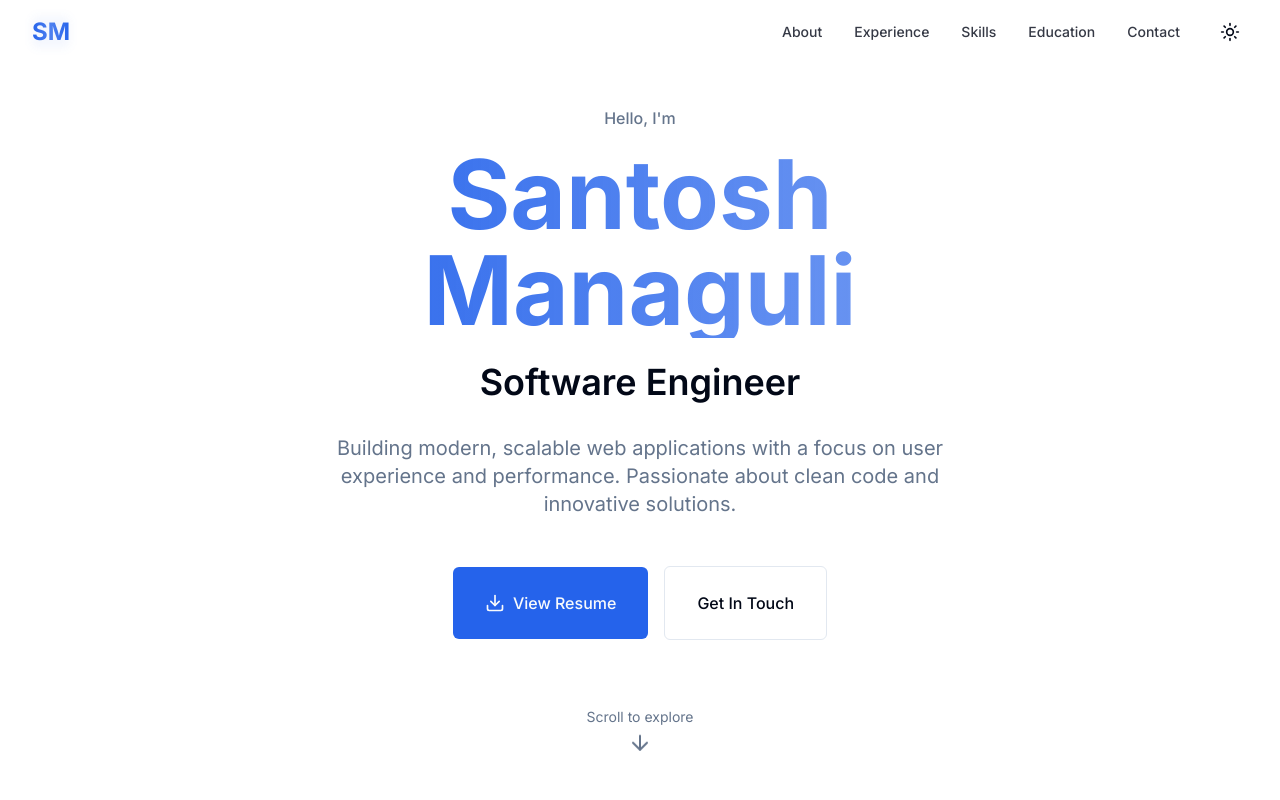
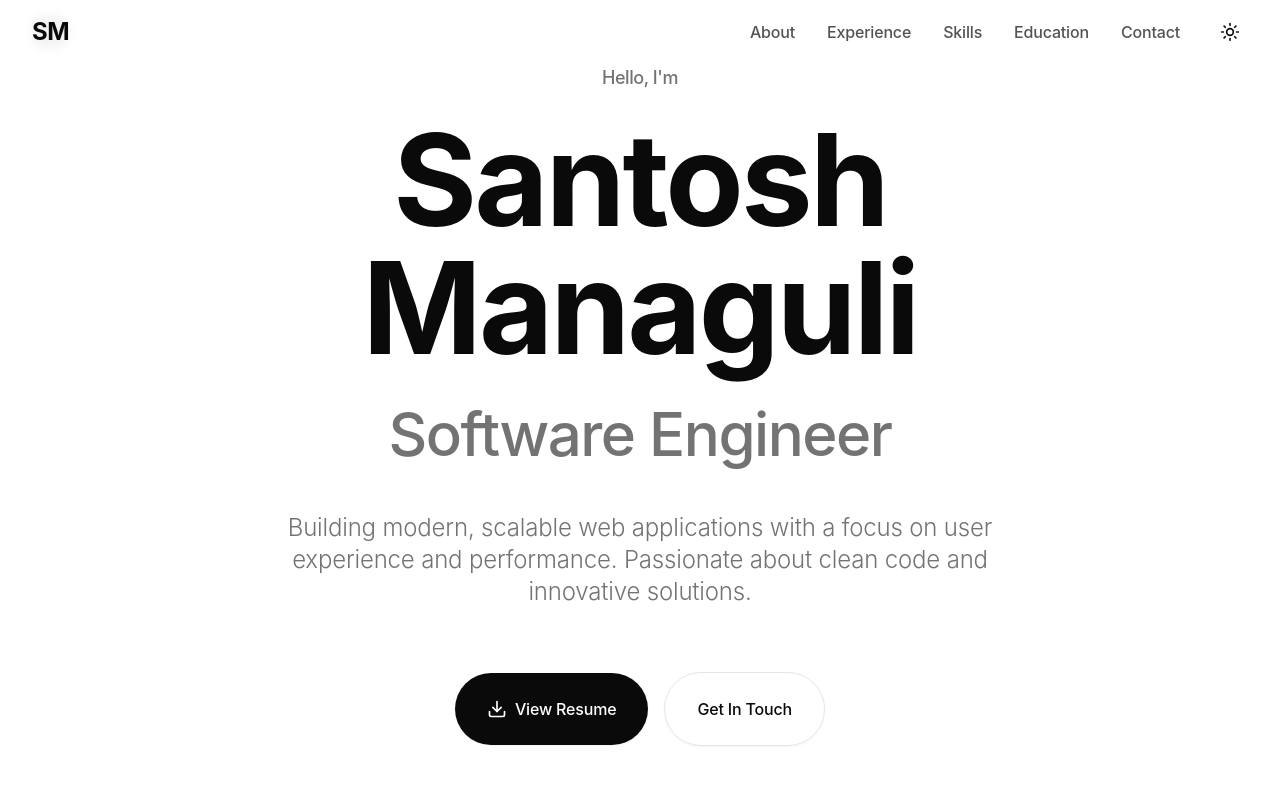
Before and after one commit to santoshmanaguli/santoshmanaguli, a Next.js app: page / in a window 1280 px wide. Shown: the top 800 px of the page. Built offline with nearby package versions, Linux system fonts and the light colour scheme.

Commit message:
font changes

```diff
--- a/app/globals.css
+++ b/app/globals.css
@@ -5,47 +5,47 @@
 @layer base {
   :root {
     --background: 0 0% 100%;
-    --foreground: 222.2 84% 4.9%;
+    --foreground: 0 0% 3.9%;
     --card: 0 0% 100%;
-    --card-foreground: 222.2 84% 4.9%;
+    --card-foreground: 0 0% 3.9%;
     --popover: 0 0% 100%;
-    --popover-foreground: 222.2 84% 4.9%;
-    --primary: 221.2 83.2% 53.3%;
-    --primary-foreground: 210 40% 98%;
-    --secondary: 210 40% 96.1%;
-    --secondary-foreground: 222.2 47.4% 11.2%;
-    --muted: 210 40% 96.1%;
-    --muted-foreground: 215.4 16.3% 46.9%;
-    --accent: 210 40% 96.1%;
-    --accent-foreground: 222.2 47.4% 11.2%;
+    --popover-foreground: 0 0% 3.9%;
+    --primary: 0 0% 9%;
+    --primary-foreground: 0 0% 98%;
+    --secondary: 0 0% 96.1%;
+    --secondary-foreground: 0 0% 9%;
+    --muted: 0 0% 96.1%;
+    --muted-foreground: 0 0% 45.1%;
+    --accent: 0 0% 96.1%;
+    --accent-foreground: 0 0% 9%;
     --destructive: 0 84.2% 60.2%;
-    --destructive-foreground: 210 40% 98%;
-    --border: 214.3 31.8% 91.4%;
-    --input: 214.3 31.8% 91.4%;
-    --ring: 221.2 83.2% 53.3%;
-    --radius: 0.5rem;
+    --destructive-foreground: 0 0% 98%;
+    --border: 0 0% 89.8%;
+    --input: 0 0% 89.8%;
+    --ring: 0 0% 3.9%;
+    --radius: 1rem;
   }
 
   .dark {
-    --background: 222.2 84% 4.9%;
-    --foreground: 210 40% 98%;
-    --card: 222.2 84% 4.9%;
-    --card-foreground: 210 40% 98%;
-    --popover: 222.2 84% 4.9%;
-    --popover-foreground: 210 40% 98%;
-    --primary: 217.2 91.2% 59.8%;
-    --primary-foreground: 222.2 47.4% 11.2%;
-    --secondary: 217.2 32.6% 17.5%;
-    --secondary-foreground: 210 40% 98%;
-    --muted: 217.2 32.6% 17.5%;
-    --muted-foreground: 215 20.2% 65.1%;
-    --accent: 217.2 32.6% 17.5%;
-    --accent-foreground: 210 40% 98%;
+    --background: 0 0% 3.9%;
+    --foreground: 0 0% 98%;
+    --card: 0 0% 3.9%;
+    --card-foreground: 0 0% 98%;
+    --popover: 0 0% 3.9%;
+    --popover-foreground: 0 0% 98%;
+    --primary: 0 0% 98%;
+    --primary-foreground: 0 0% 9%;
+    --secondary: 0 0% 14.9%;
+    --secondary-foreground: 0 0% 98%;
+    --muted: 0 0% 14.9%;
+    --muted-foreground: 0 0% 63.9%;
+    --accent: 0 0% 14.9%;
+    --accent-foreground: 0 0% 98%;
     --destructive: 0 62.8% 30.6%;
-    --destructive-foreground: 210 40% 98%;
-    --border: 217.2 32.6% 17.5%;
-    --input: 217.2 32.6% 17.5%;
-    --ring: 224.3 76.3% 48%;
+    --destructive-foreground: 0 0% 98%;
+    --border: 0 0% 14.9%;
+    --input: 0 0% 14.9%;
+    --ring: 0 0% 83.1%;
   }
 }
 
@@ -53,12 +53,27 @@
   * {
     @apply border-border;
   }
+
   body {
-    @apply bg-background text-foreground;
-    font-feature-settings: "rlig" 1, "calt" 1;
+    @apply bg-background text-foreground antialiased;
+    font-feature-settings: "rlig" 1, "calt" 1, "ss01" 1;
+    -webkit-font-smoothing: antialiased;
+    -moz-osx-font-smoothing: grayscale;
   }
 }
 
 html {
   scroll-behavior: smooth;
 }
+
+.font-sf-pro {
+  font-family: -apple-system, BlinkMacSystemFont, "SF Pro Display", "SF Pro Text", "Helvetica Neue", Helvetica, Arial, sans-serif;
+  font-weight: 400;
+  letter-spacing: -0.011em;
+}
+
+.font-sf-pro-bold {
+  font-family: -apple-system, BlinkMacSystemFont, "SF Pro Display", "SF Pro Text", "Helvetica Neue", Helvetica, Arial, sans-serif;
+  font-weight: 700;
+  letter-spacing: -0.022em;
+}
--- a/app/layout.tsx
+++ b/app/layout.tsx
@@ -1,9 +1,6 @@
 import type { Metadata } from "next"
-import { Inter } from "next/font/google"
 import "./globals.css"
 import { ThemeProvider } from "@/components/theme-provider"
-
-const inter = Inter({ subsets: ["latin"] })
 
 export const metadata: Metadata = {
   metadataBase: new URL("https://santoshmanaguli.vercel.app"),
@@ -59,7 +56,7 @@ export default function RootLayout({
 }) {
   return (
     <html lang="en" suppressHydrationWarning>
-      <body className={inter.className} suppressHydrationWarning>
+      <body className="font-sf-pro" suppressHydrationWarning>
         <ThemeProvider
           attribute="class"
           defaultTheme="system"
--- a/components/navigation.tsx
+++ b/components/navigation.tsx
@@ -42,7 +42,7 @@ export function Navigation() {
             href="/"
             className="relative group"
           >
-            <span className="text-2xl font-bold bg-gradient-to-r from-primary via-primary/80 to-primary bg-clip-text text-transparent hover:from-primary/80 hover:via-primary hover:to-primary/80 transition-all duration-300">
+            <span className="text-2xl font-sf-pro-bold text-foreground hover:text-foreground/80 transition-all duration-200 tracking-tight">
               SM
             </span>
             <span className="absolute inset-0 rounded-md bg-primary/5 group-hover:bg-primary/10 transition-colors duration-300 -z-10 blur-sm" />
@@ -53,7 +53,7 @@ export function Navigation() {
               <Link
                 key={item.name}
                 href={item.href}
-                className="text-sm font-medium text-foreground/80 hover:text-primary transition-colors"
+                className="text-base font-medium text-foreground/70 hover:text-foreground transition-colors duration-200"
               >
                 {item.name}
               </Link>
--- a/components/sections/contact.tsx
+++ b/components/sections/contact.tsx
@@ -57,10 +57,10 @@ export function Contact() {
           transition={{ duration: 0.5 }}
           className="text-center"
         >
-          <h2 className="text-3xl sm:text-4xl lg:text-5xl font-bold mb-6">
+          <h2 className="text-5xl sm:text-6xl lg:text-7xl font-sf-pro-bold mb-8 tracking-tight">
             Get In Touch
           </h2>
-          <p className="text-lg text-muted-foreground mb-12 max-w-2xl mx-auto">
+          <p className="text-xl sm:text-2xl text-muted-foreground mb-16 max-w-3xl mx-auto font-light leading-relaxed">
             I&apos;m always open to discussing new opportunities, interesting
             projects, or just having a chat about technology. Feel free to reach
             out!
--- a/components/sections/education.tsx
+++ b/components/sections/education.tsx
@@ -22,7 +22,7 @@ export function Education() {
           animate={isInView ? { opacity: 1, y: 0 } : { opacity: 0, y: 20 }}
           transition={{ duration: 0.5 }}
         >
-          <h2 className="text-3xl sm:text-4xl lg:text-5xl font-bold mb-12 text-center">
+          <h2 className="text-5xl sm:text-6xl lg:text-7xl font-sf-pro-bold mb-16 text-center tracking-tight">
             Education
           </h2>
           <Card className="border-2 hover:border-primary/50 transition-colors">
--- a/components/sections/experience.tsx
+++ b/components/sections/experience.tsx
@@ -83,7 +83,7 @@ export function Experience() {
           animate={isInView ? { opacity: 1, y: 0 } : { opacity: 0, y: 20 }}
           transition={{ duration: 0.5 }}
         >
-          <h2 className="text-3xl sm:text-4xl lg:text-5xl font-bold mb-12 text-center">
+          <h2 className="text-5xl sm:text-6xl lg:text-7xl font-sf-pro-bold mb-16 text-center tracking-tight">
             Work Experience
           </h2>
           <div className="space-y-8">
--- a/components/sections/hero.tsx
+++ b/components/sections/hero.tsx
@@ -47,28 +47,28 @@ export function Hero() {
           className="text-center"
         >
           <motion.div variants={itemVariants}>
-            <p className="text-sm md:text-base text-muted-foreground mb-4 font-medium">
+            <p className="text-base md:text-lg text-muted-foreground mb-6 font-medium tracking-tight">
               Hello, I&apos;m
             </p>
           </motion.div>
 
           <motion.h1
             variants={itemVariants}
-            className="text-5xl sm:text-6xl md:text-7xl lg:text-8xl font-bold mb-6 bg-gradient-to-r from-primary to-primary/60 bg-clip-text text-transparent"
+            className="text-6xl sm:text-7xl md:text-8xl lg:text-9xl font-sf-pro-bold mb-8 text-foreground tracking-tight leading-none"
           >
             Santosh Managuli
           </motion.h1>
 
           <motion.h2
             variants={itemVariants}
-            className="text-2xl sm:text-3xl md:text-4xl font-semibold text-foreground mb-8"
+            className="text-3xl sm:text-4xl md:text-5xl lg:text-6xl font-medium text-muted-foreground mb-12 tracking-tight"
           >
             Software Engineer
           </motion.h2>
 
           <motion.p
             variants={itemVariants}
-            className="text-lg sm:text-xl text-muted-foreground mb-12 max-w-2xl mx-auto leading-relaxed"
+            className="text-xl sm:text-2xl text-muted-foreground mb-16 max-w-3xl mx-auto leading-relaxed font-light"
           >
             Building modern, scalable web applications with a focus on user
             experience and performance. Passionate about clean code and
--- a/components/sections/skills.tsx
+++ b/components/sections/skills.tsx
@@ -56,7 +56,7 @@ export function Skills() {
           animate={isInView ? { opacity: 1, y: 0 } : { opacity: 0, y: 20 }}
           transition={{ duration: 0.5 }}
         >
-          <h2 className="text-3xl sm:text-4xl lg:text-5xl font-bold mb-12 text-center">
+          <h2 className="text-5xl sm:text-6xl lg:text-7xl font-sf-pro-bold mb-16 text-center tracking-tight">
             Technical Skills
           </h2>
           <div className="grid grid-cols-1 md:grid-cols-2 gap-8">
--- a/components/ui/button.tsx
+++ b/components/ui/button.tsx
@@ -4,25 +4,25 @@ import { cva, type VariantProps } from "class-variance-authority"
 import { cn } from "@/lib/utils"
 
 const buttonVariants = cva(
-  "inline-flex items-center justify-center whitespace-nowrap rounded-md text-sm font-medium ring-offset-background transition-colors focus-visible:outline-none focus-visible:ring-2 focus-visible:ring-ring focus-visible:ring-offset-2 disabled:pointer-events-none disabled:opacity-50",
+  "inline-flex items-center justify-center whitespace-nowrap rounded-full text-base font-medium transition-all duration-200 ease-out focus-visible:outline-none focus-visible:ring-2 focus-visible:ring-ring focus-visible:ring-offset-2 disabled:pointer-events-none disabled:opacity-50 active:scale-[0.98]",
   {
     variants: {
       variant: {
-        default: "bg-primary text-primary-foreground hover:bg-primary/90",
+        default: "bg-foreground text-background hover:bg-foreground/90 shadow-sm hover:shadow-md",
         destructive:
-          "bg-destructive text-destructive-foreground hover:bg-destructive/90",
+          "bg-destructive text-destructive-foreground hover:bg-destructive/90 shadow-sm hover:shadow-md",
         outline:
-          "border border-input bg-background hover:bg-accent hover:text-accent-foreground",
+          "border border-border bg-background/80 backdrop-blur-sm hover:bg-accent hover:border-foreground/20 shadow-sm hover:shadow-md",
         secondary:
-          "bg-secondary text-secondary-foreground hover:bg-secondary/80",
-        ghost: "hover:bg-accent hover:text-accent-foreground",
-        link: "text-primary underline-offset-4 hover:underline",
+          "bg-secondary text-secondary-foreground hover:bg-secondary/80 shadow-sm hover:shadow-md",
+        ghost: "hover:bg-accent/50 hover:text-accent-foreground",
+        link: "text-foreground underline-offset-4 hover:underline",
       },
       size: {
-        default: "h-10 px-4 py-2",
-        sm: "h-9 rounded-md px-3",
-        lg: "h-11 rounded-md px-8",
-        icon: "h-10 w-10",
+        default: "h-11 px-6 py-2.5",
+        sm: "h-9 rounded-full px-4 text-sm",
+        lg: "h-12 rounded-full px-8 text-base",
+        icon: "h-11 w-11",
       },
     },
     defaultVariants: {
--- a/components/ui/card.tsx
+++ b/components/ui/card.tsx
@@ -8,7 +8,7 @@ const Card = React.forwardRef<
   <div
     ref={ref}
     className={cn(
-      "rounded-lg border bg-card text-card-foreground shadow-sm",
+      "rounded-2xl border border-border/50 bg-card/50 backdrop-blur-sm text-card-foreground shadow-sm hover:shadow-md transition-shadow duration-200",
       className
     )}
     {...props}
@@ -35,7 +35,7 @@ const CardTitle = React.forwardRef<
   <h3
     ref={ref}
     className={cn(
-      "text-2xl font-semibold leading-none tracking-tight",
+      "text-2xl sm:text-3xl font-sf-pro-bold leading-tight tracking-tight",
       className
     )}
     {...props}
```
Also changed, not shown: components/sections/about.tsx (+5 -5 lines).
